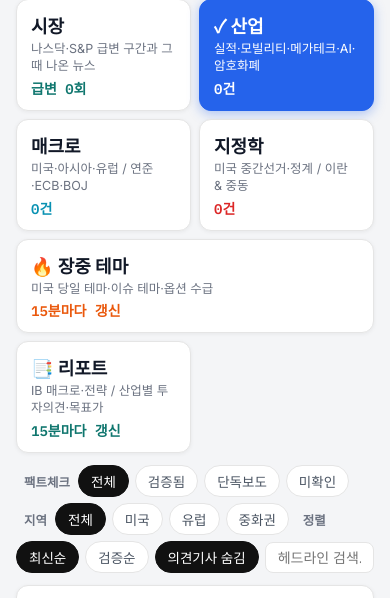
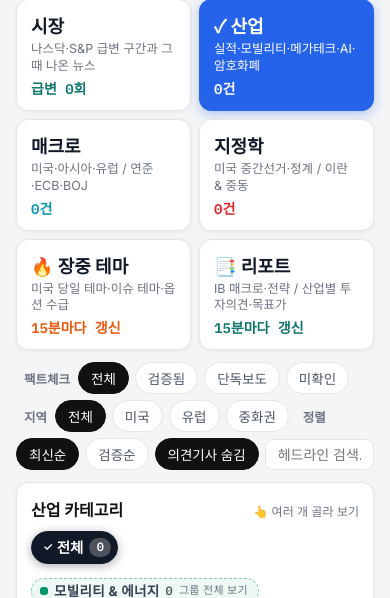
Before and after one commit to kayJo81/mini-bb-public, a Flask app: page /news in a window 390 px wide. Shown: the part 183-781 px from the top of the page. Run offline with Flask 3, Linux system fonts and the light colour scheme; data that the repository does not hold is empty.

Commit message:
미국 메인: 장중 테마·리포트 칸을 한 줄에 나란히
Co-Authored-By: Claude Opus 5.5 <noreply@anthropic.com>
Claude-Session: https://claude.ai/code/session_01MXvagVcFP8sfLF838ZVsyX

```diff
--- a/templates/news.html
+++ b/templates/news.html
@@ -199,7 +199,7 @@ body.rep .filters,body.rep .main{display:none}
 
 @media (max-width:820px){
   .sec-tabs{grid-template-columns:repeat(2,1fr)}
-  .sec-tabs .stab2.go{grid-column:1/-1}
+  /* 장중 테마·리포트는 한 줄에 반씩 */
   #bar{padding:8px 16px}
   .wrap{padding:12px 16px}
   .main{grid-template-columns:1fr}
```
